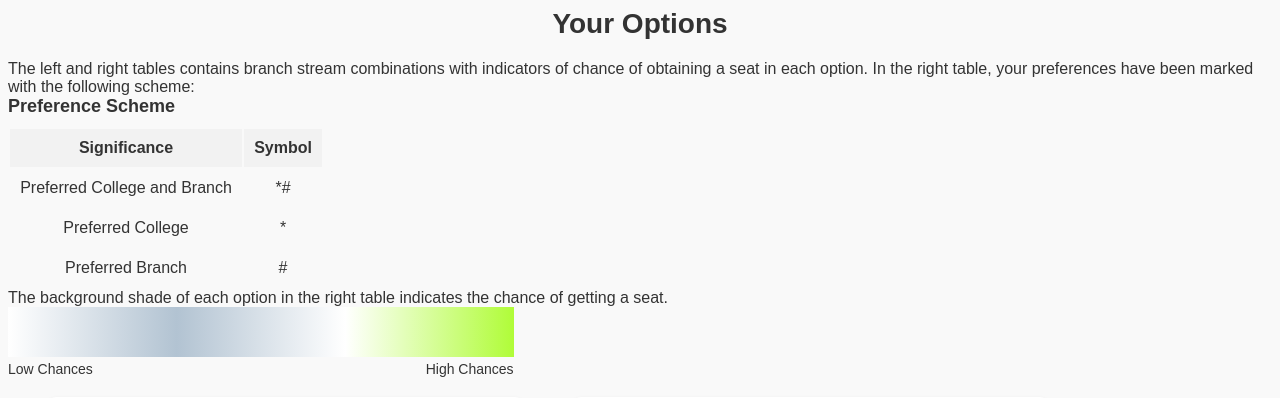
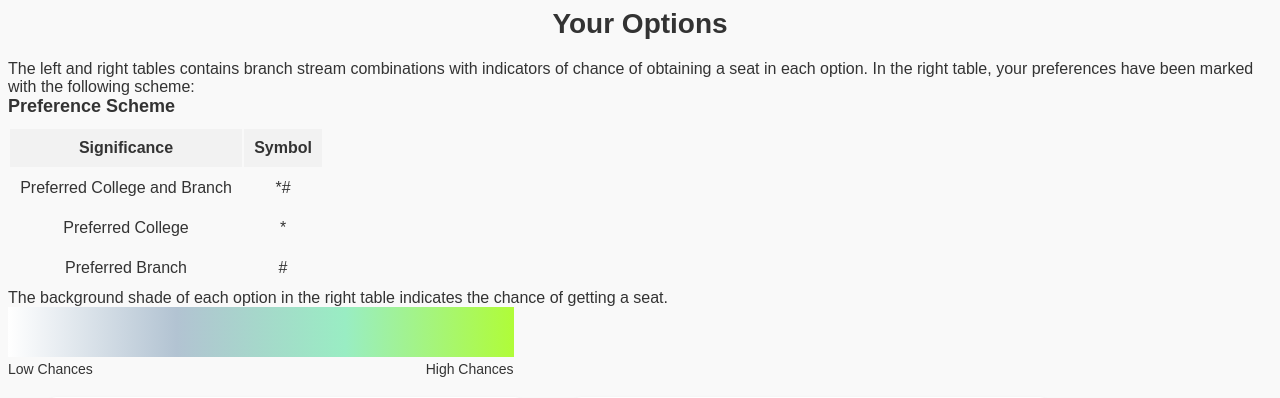
Before and after one commit to nihit-agarwal/flask-fire-counseling, a Flask app: template server/src/templates/result.html in a window 1280 px wide. Shown: the top 398 px of the page. Run offline with Flask 3, Linux system fonts and the light colour scheme; the template is opened without the code that fills it, so the values that code supplies are empty.

Commit message:
scale test 4.

```diff
--- a/static/resultStyles.css
+++ b/static/resultStyles.css
@@ -117,7 +117,7 @@ tr.chartreuse {
   position: relative;
   width: 40%;
   height: 50px;
-  background-image: linear-gradient(90deg, #ffffff , #B2C3D2 , #ffffff , #B0FC38);
+  background-image: linear-gradient(90deg, #ffffff , #B2C3D2 , #99EDC3 , #B0FC38);
 }
 
 .color-scale .label-left,
```
